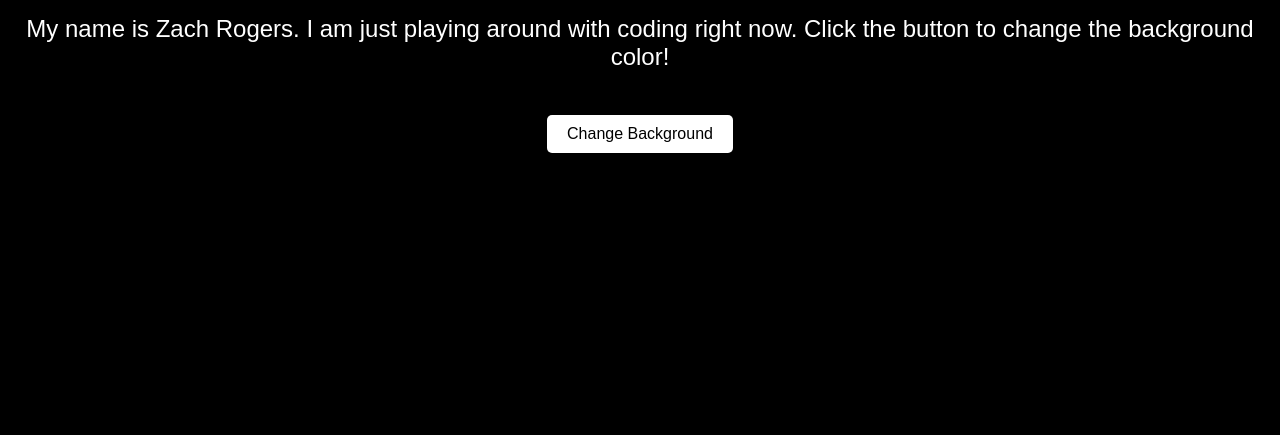
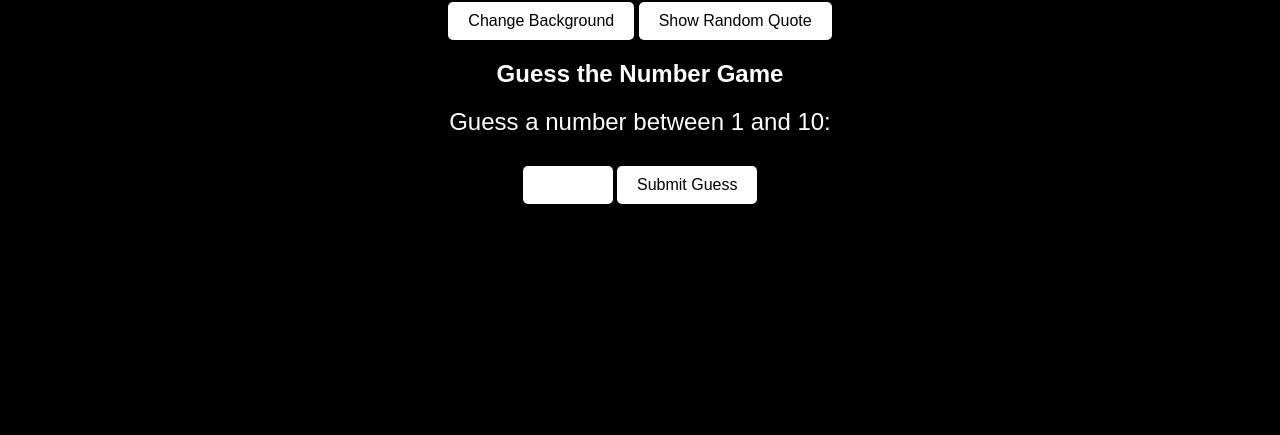
Before and after one commit to hippieforhire/zach.works, a plain HTML site: page index.html in a window 1280 px wide. Shown: the part 365-800 px from the top of the page. Drawn offline with Linux system fonts and the light colour scheme.

Commit message:
Update index.html

```diff
--- a/index.html
+++ b/index.html
@@ -15,15 +15,17 @@
             margin: 0;
             font-family: Arial, sans-serif;
             text-align: center;
-            transition: background-color 0.5s ease;
+            flex-direction: column;
+            transition: background-color 0.5s ease, color 0.5s ease;
         }
         h1 {
             font-size: 2.5rem;
         }
         p {
             font-size: 1.5rem;
+            margin: 10px 0;
         }
-        button {
+        button, input {
             margin-top: 20px;
             padding: 10px 20px;
             font-size: 1rem;
@@ -38,21 +40,74 @@
             background-color: gray;
             color: white;
         }
+        input {
+            width: 50px;
+            text-align: center;
+        }
+        #game-message {
+            margin-top: 20px;
+            font-size: 1.2rem;
+        }
     </style>
 </head>
 <body>
     <div>
         <h1>Welcome</h1>
-        <p>My name is Zach Rogers. I am just playing around with coding right now. Click the button to change the background color!</p>
+        <p>My name is Zach Rogers. I am just playing around with coding right now.</p>
         <button onclick="changeBackgroundColor()">Change Background</button>
+        <button onclick="showRandomQuote()">Show Random Quote</button>
+        <p id="quote"></p>
+
+        <!-- Game Section -->
+        <h2>Guess the Number Game</h2>
+        <p>Guess a number between 1 and 10:</p>
+        <input type="number" id="guess-input" min="1" max="10" />
+        <button onclick="playGame()">Submit Guess</button>
+        <p id="game-message"></p>
     </div>
 
     <script>
+        // Background color change function
         function changeBackgroundColor() {
             const colors = ["#FF5733", "#33FF57", "#3357FF", "#F4D03F", "#A569BD", "#48C9B0"];
             const randomColor = colors[Math.floor(Math.random() * colors.length)];
             document.body.style.backgroundColor = randomColor;
         }
+
+        // Random quote generator function
+        function showRandomQuote() {
+            const quotes = [
+                "The only limit to our realization of tomorrow is our doubts of today. - Franklin D. Roosevelt",
+                "Do what you can, with what you have, where you are. - Theodore Roosevelt",
+                "In the middle of every difficulty lies opportunity. - Albert Einstein",
+                "It does not matter how slowly you go as long as you do not stop. - Confucius",
+                "Life is 10% what happens to us and 90% how we react to it. - Charles R. Swindoll",
+                "The best way to predict the future is to create it. - Peter Drucker",
+                "Happiness is not something ready-made. It comes from your own actions. - Dalai Lama"
+            ];
+            const randomQuote = quotes[Math.floor(Math.random() * quotes.length)];
+            document.getElementById("quote").textContent = randomQuote;
+        }
+
+        // Guess the Number Game
+        let randomNumber = Math.floor(Math.random() * 10) + 1;
+
+        function playGame() {
+            const userGuess = Number(document.getElementById("guess-input").value);
+            const message = document.getElementById("game-message");
+
+            if (!userGuess || userGuess < 1 || userGuess > 10) {
+                message.textContent = "Please enter a number between 1 and 10.";
+                return;
+            }
+
+            if (userGuess === randomNumber) {
+                message.textContent = "🎉 Correct! You guessed the number!";
+                randomNumber = Math.floor(Math.random() * 10) + 1; // Reset the game
+            } else {
+                message.textContent = "❌ Wrong! Try again.";
+            }
+        }
     </script>
 </body>
 </html>
```
